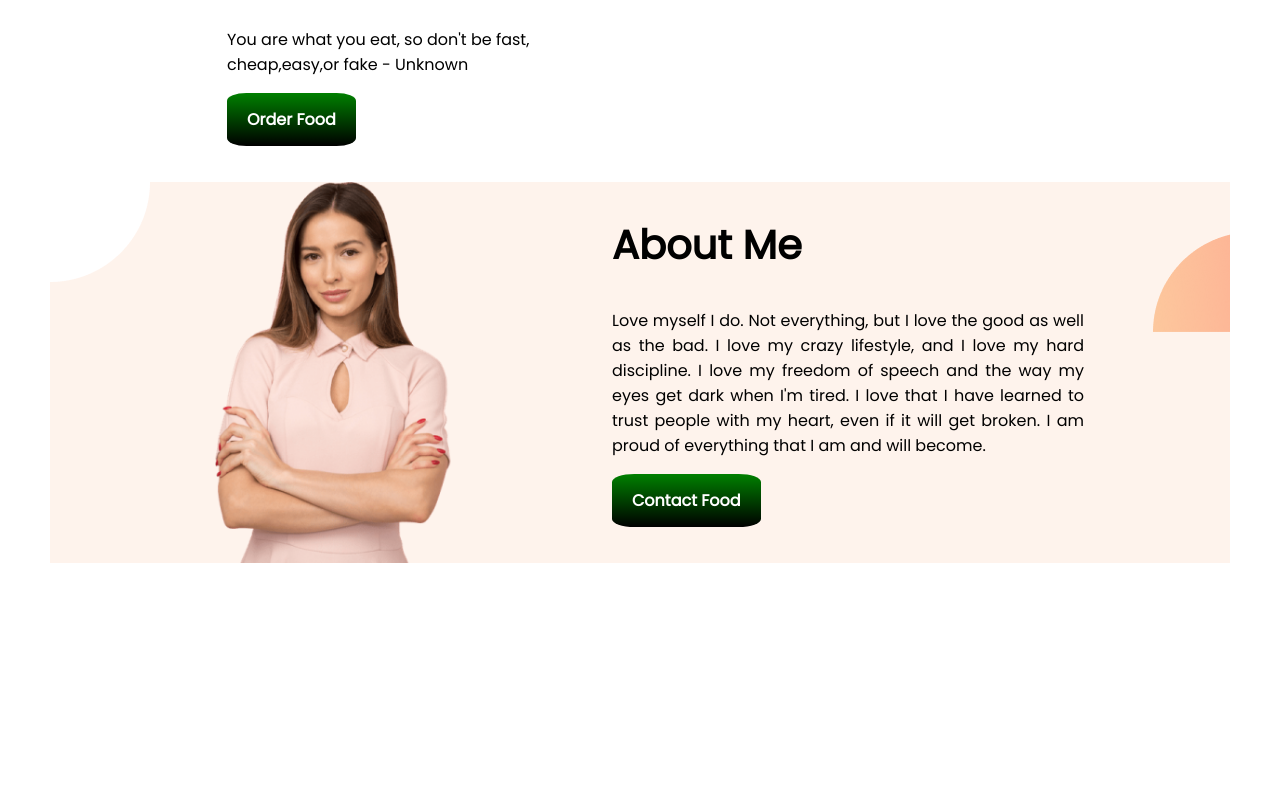
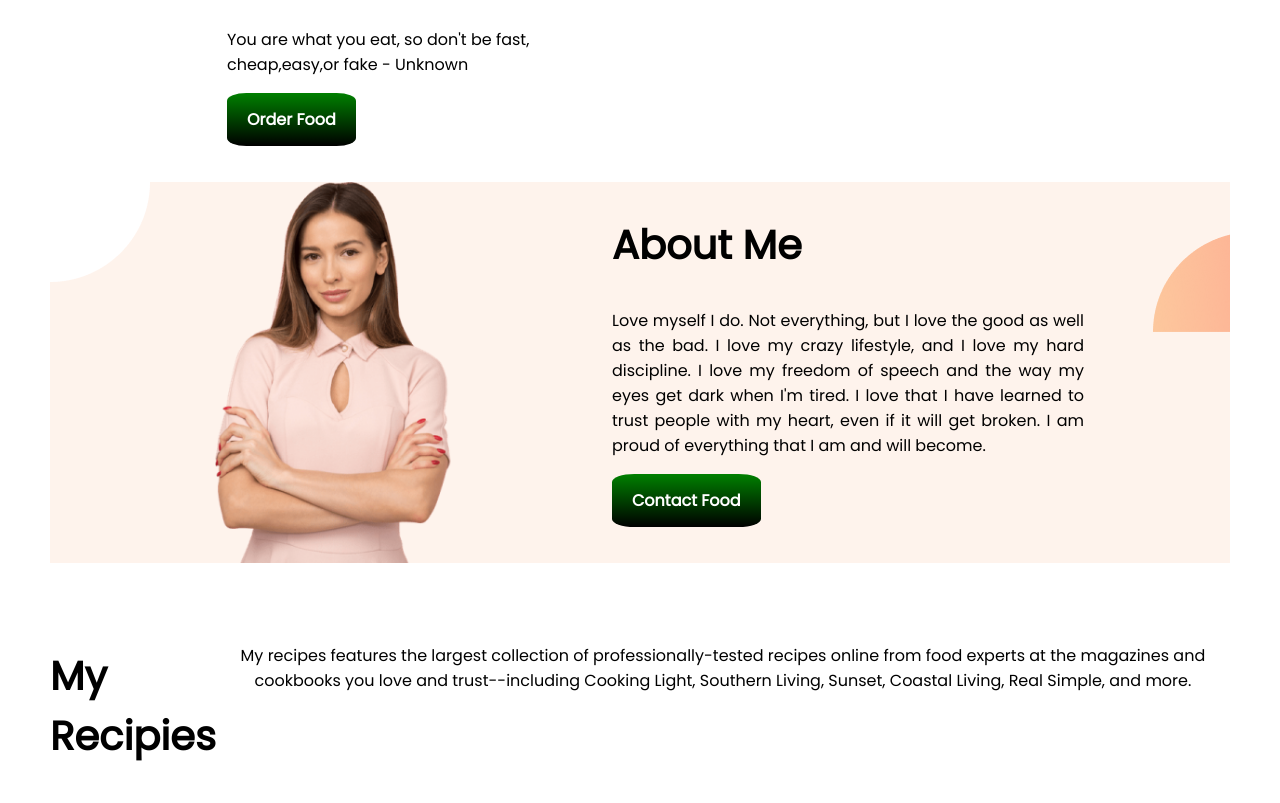
Before and after one commit to ShoronTorofdar/Assignment-01, a plain HTML site: page index.html in a window 1280 px wide. Shown: the part 336-1139 px from the top of the page. Before the commit the page ends 999 px from the top, so only its background shows below. Drawn offline with Linux system fonts and the light colour scheme.

Commit message:
last commit

```diff
--- a/index.html
+++ b/index.html
@@ -38,9 +38,13 @@
 
  </section>
 
- <section>
-
-
+ <section class="recipies-section">
+<div>
+  <h1>My Recipies</h2>
+  </div>
+<div>
+  <p class="my-recipies"> My recipes features the largest collection of professionally-tested recipes online from food experts at the magazines and cookbooks you love and trust--including Cooking Light, Southern Living, Sunset, Coastal Living, Real Simple, and more.</p>
+</div>
  </section>
 
 </body>
--- a/style.css
+++ b/style.css
@@ -20,3 +20,4 @@ padding: 15px 20px; font-weight: 700; border-radius: 15%;
   background-image: url(food/images/shapes/01.png); background-repeat: no-repeat;
   background-position-x:70%;
 }
+.my-recipies{ text-align: center;}
```
